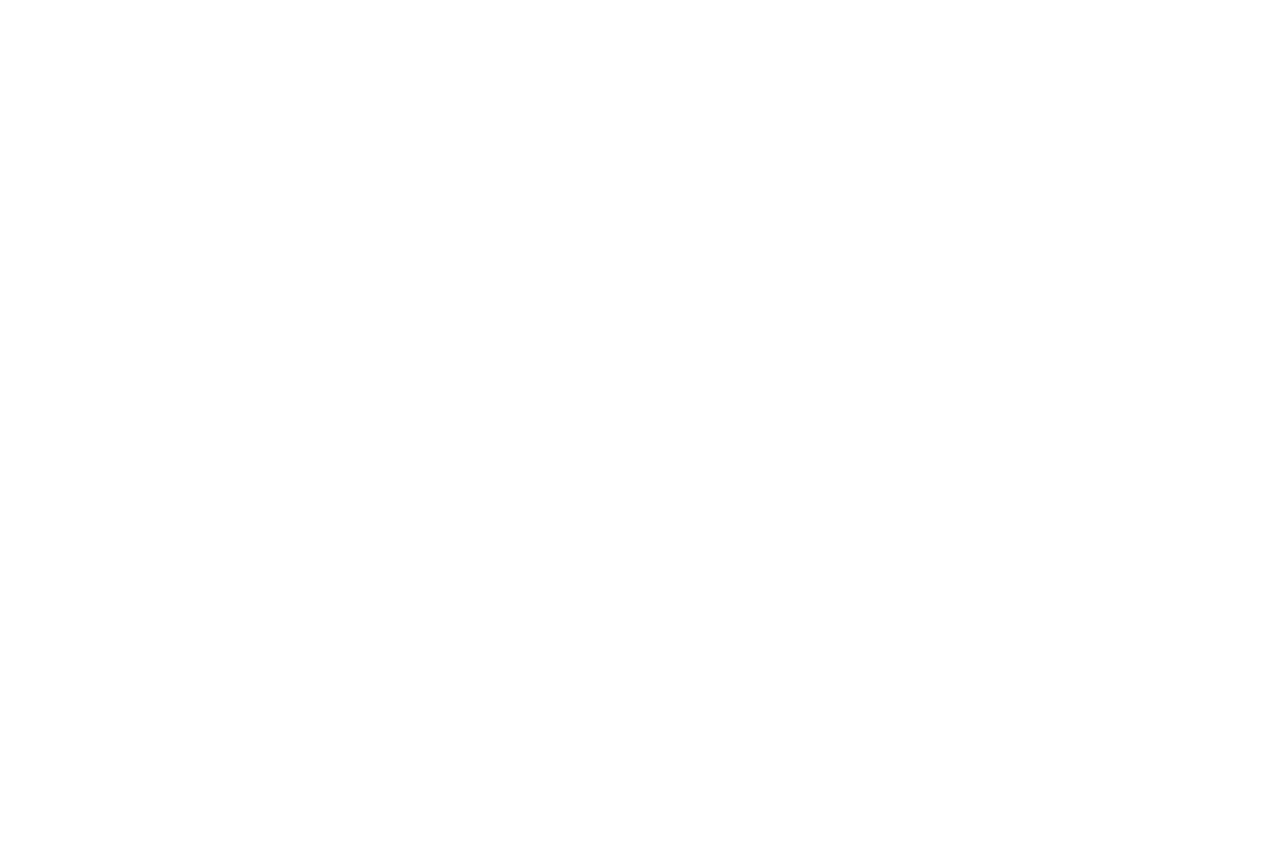
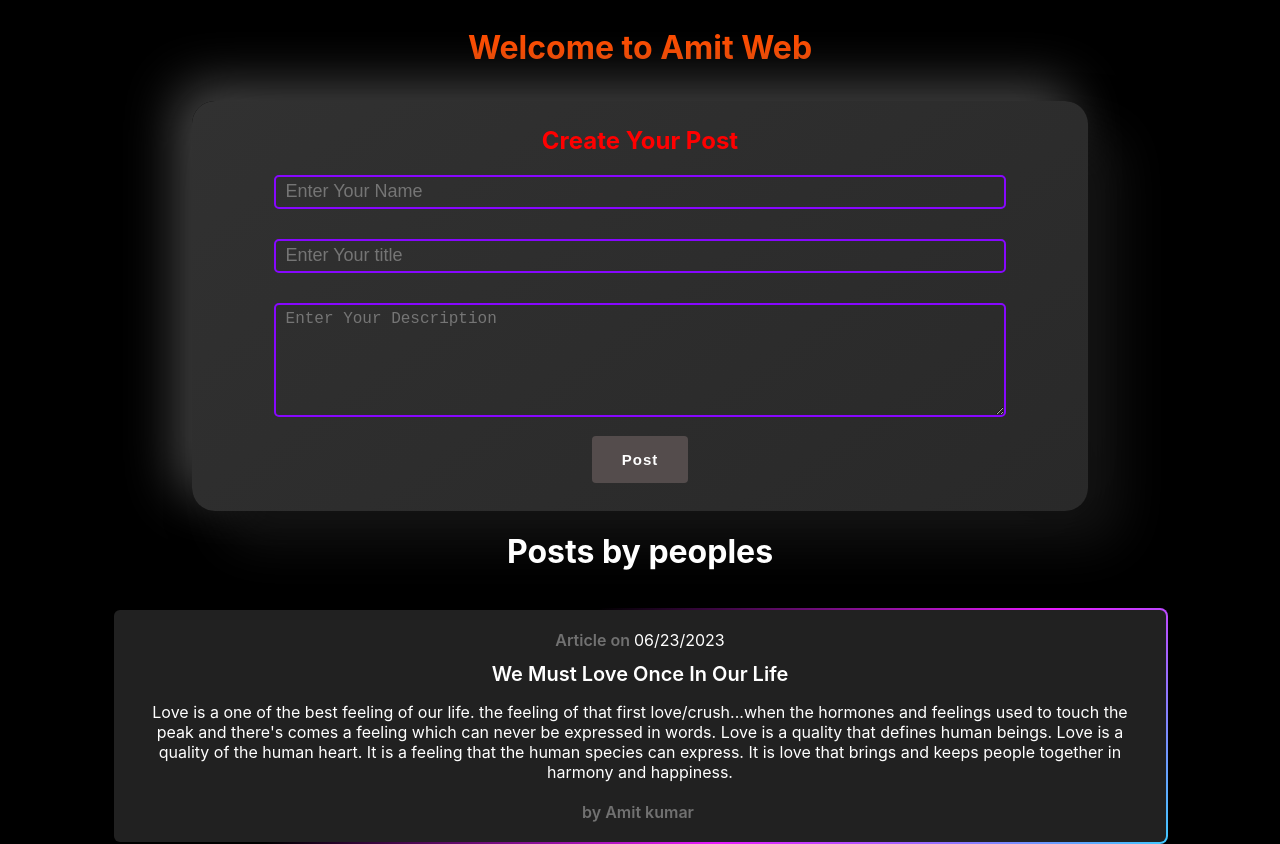
Before and after one commit to Amitkumar458/Share-Your-Thoughts, a React (Create React App) app: page / in a window 1280 px wide. Before the commit this address had no page. Before the commit the page ends 800 px from the top, so only its background shows below. Built offline with nearby package versions, Linux system fonts and the light colour scheme; no server answers.

Commit message:
fetch and post feature to api and form control

```diff
--- a/package.json
+++ b/package.json
@@ -7,11 +7,11 @@
     "@testing-library/jest-dom": "^5.17.0",
     "@testing-library/react": "^13.4.0",
     "@testing-library/user-event": "^13.5.0",
-    "body-parser": "^1.20.2",
+    "date-fns": "^2.30.0",
     "react": "^18.2.0",
     "react-dom": "^18.2.0",
+    "react-hook-form": "^7.47.0",
     "react-redux": "^8.1.2",
-    "react-router-dom": "^6.16.0",
     "react-scripts": "5.0.1",
     "web-vitals": "^2.1.4"
   },
--- a/src/App.js
+++ b/src/App.js
@@ -1,15 +1,14 @@
 import './App.css';
-import { BrowserRouter as Router , Routes , Route } from "react-router-dom";
-import ToDo from './feature/ToDoList/ToDo';
+// import ToDo from './feature/ToDoList/ToDo';
 import Posts from './feature/posts/Posts';
 function App() {
+
+
   return (
-    <Router>
-      <Routes>
-          <Route path='/todo' element={<ToDo/>}/>
-          <Route path='/share-your-thoughts' element={<Posts/>}/>
-      </Routes>
-    </Router>
+    <div className="App">
+      {/* <ToDo/> */}
+      <Posts/>
+    </div>
   );
 }
 
--- a/src/App/store.js
+++ b/src/App/store.js
@@ -1,9 +1,11 @@
 import { configureStore } from "@reduxjs/toolkit";
+import counterReducer from '../feature/counter/counterSlice';
 import todoslice from "../feature/ToDoList/todoslice";
 import postSlice from "../feature/posts/postSlice";
 
 const store = configureStore({
     reducer:{
+        counter:counterReducer,
         todoslice:todoslice,
         postSlice:postSlice
     }
--- a/src/feature/ToDoList/ToDo.jsx
+++ b/src/feature/ToDoList/ToDo.jsx
@@ -16,15 +16,15 @@
         setval(e.target.value);
     }
     return (
-        <div className='main App'>
+        <div className='main'>
                 <h1 style={{ color: 'red'}}>Welcome to To-Do List</h1>
-            <div className='box2'>
+            <div className='box'>
                 <div style={{textAlign:'center'}}>
                     <h4>Add Your Tasks</h4>
                 </div>
                 <form className="group" onSubmit={runthis}>
-                    <input required="" type="text" onChange={changefun} placeholder='Enter Item' value={val} className="input1"/>
-                    <button type='submit' className='btntodo'>Add</button>
+                    <input required="" type="text" onChange={changefun} placeholder='Enter Item' value={val} className="input"/>
+                    <button type='submit' className='btn1'>Add</button>
                 </form>
                 <Showlist/>
             </div>
--- /dev/null
+++ b/src/feature/counter/counterSlice.js
@@ -0,0 +1,22 @@
+import { createSlice } from "@reduxjs/toolkit";
+
+const initialState = {
+    count : 0
+}
+
+export const counterSlice = createSlice({
+    name:'counter',
+    initialState,
+    reducers:{
+        increment:(state) => {
+            state.count += 1;
+        },
+        decrement:(state) => {
+            state.count -= 1;
+        }
+    }
+});
+
+export const {increment , decrement} = counterSlice.actions;
+
+export default counterSlice.reducer;
--- /dev/null
+++ b/src/feature/posts/CreatePost.jsx
@@ -0,0 +1,54 @@
+import {useForm} from 'react-hook-form'
+import { useDispatch } from "react-redux";
+
+import {  createPost } from "./postSlice";
+
+const CreatePost = () => {
+const dispatch = useDispatch()
+    const {
+        register,
+        handleSubmit,
+        formState: { errors },
+      } = useForm()
+
+      const onSubmit = (data) => dispatch(createPost(data))
+
+
+
+  return (
+    <form onSubmit={handleSubmit(onSubmit)}>
+      <input
+        type="text"
+        name="name"
+        {...register("name",{required:true})}
+        placeholder="Enter Your Name"
+        className="btn2"
+        required
+      />
+      {errors.name && <p>Please Enter Your Name</p>}
+      <input
+        type="text"
+        name="title"
+        {...register("title",{required:true})}
+        placeholder="Enter Your title"
+        className="btn2"
+        required
+      />
+      <textarea
+        type="text"
+        name="description"
+        {...register("description",{required:true})}
+        placeholder="Enter Your Description"
+        className="btn3"
+        required
+      />
+      <div>
+        <button type="submit" className="btn4">
+          Post
+        </button>
+      </div>
+    </form>
+  );
+};
+
+export default CreatePost;
--- a/src/feature/posts/Posts.jsx
+++ b/src/feature/posts/Posts.jsx
@@ -1,24 +1,24 @@
-import React from 'react'
+import React, { useEffect } from 'react'
 import Showpost from './Showpost';
-import { useSelector } from 'react-redux';
+import { useDispatch, useSelector } from 'react-redux';
+import CreatePost from './CreatePost';
+import { fetchPost } from './postSlice';
+
 
 const Posts = () => {
-    const posts = useSelector((state) => state.postSlice);
+    const dispatch = useDispatch()
+    const posts = useSelector((state) => state.postSlice.posts);
+
+    useEffect(()=>{
+        dispatch(fetchPost())
+    },[dispatch])
     console.log(posts);
   return (
-    // Amit baklol hai
-    <div className='main App' style={{background:'black' , color:'white'}}>
-        <h1 style={{color:"#ff4d00"}}>Share Your Thoughts</h1>
+    <div className='main'>
+        <h1 style={{color:"#ff4d00"}}>Welcome to Amit Web</h1>
         <div className='box App'>
             <h2 style={{color:"red"}}>Create Your Post</h2>
-            <form>
-                <input type="text" name="name" placeholder='Enter Your Name' className='btn2' required/>
-                <input type="text" name="title" placeholder='Enter Your title' className='btn2' required/>
-                <textarea type="text" name="description" placeholder='Enter Your Description' className='btn3' required/>
-                <div>
-                    <button type="submit" className='btn4'> Post </button>
-                </div>
-            </form>
+           <CreatePost/>
         </div>
         <h1>
             Posts by peoples
@@ -26,7 +26,6 @@
         {posts.map((item , id) => {
             return <Showpost key={id} title={item.title} description={item.description} date={item.date} name={item.name}/>;
         })}
-        <footer>This is a footer</footer>
     </div>
   )
 }
--- a/src/feature/posts/Showpost.jsx
+++ b/src/feature/posts/Showpost.jsx
@@ -1,12 +1,15 @@
 import React from 'react'
+import { format} from 'date-fns'
 
 const Showpost = ({name , description , date , title}) => {
+   const d = format(new Date(date), 'MM/dd/yyyy')
+
     return (
         <div className="card">
             <div className="main-content">
                 <div className="header">
                     <span>Article on</span>
-                    <span>{date}</span>
+                    <span>{d}</span>
                 </div>
                 <p className="heading">{title}</p>
                 <div className="categories">
--- a/src/feature/posts/postSlice.jsx
+++ b/src/feature/posts/postSlice.jsx
@@ -1,20 +1,90 @@
-import { createSlice } from "@reduxjs/toolkit";
+import { createAsyncThunk, createSlice } from "@reduxjs/toolkit";
 
-const initialState = [
+
+//create Action
+
+export const createPost = createAsyncThunk("createPost",async(data,{rejectWithValue})=>{
+const response = await fetch("https://redux-api-amitkumar458.vercel.app/api/post",{
+    method:"POST",
+    headers:{
+        "Content-Type":"application/json"
+    },
+    body:JSON.stringify(data)
+});
+
+try {
+    const result = await response.json();
+    return result
+} catch (error) {
+    return rejectWithValue(error)
+}
+
+})
+
+export const fetchPost = createAsyncThunk("fetchPost",async(data,{rejectWithValue})=>{
+const response = await fetch("https://redux-api-amitkumar458.vercel.app/api/get");
+
+try {
+    const result = await response.json();
+    return result
+} catch (error) {
+    return rejectWithValue(error)
+}
+
+})
+
+
+
+const initialState = {
+  posts: [
     {
-        name: "Amit kumar",
-        title: "We Must Love Once In Our Life",
-        description: "Love is a one of the best feeling of our life. the feeling of that first love/crush...when the hormones and feelings used to touch the peak and there's comes a feeling which can never be expressed in words. Love is a quality that defines human beings. Love is a quality of the human heart. It is a feeling that the human species can express. It is love that brings and keeps people together in harmony and happiness.",
-        date: "23-june-2023"
-    }
-]
+      name: "Amit kumar",
+      title: "We Must Love Once In Our Life",
+      description:
+        "Love is a one of the best feeling of our life. the feeling of that first love/crush...when the hormones and feelings used to touch the peak and there's comes a feeling which can never be expressed in words. Love is a quality that defines human beings. Love is a quality of the human heart. It is a feeling that the human species can express. It is love that brings and keeps people together in harmony and happiness.",
+      date: "23-june-2023",
+    },
+  ],
+  loading: false,
+  eroor: null,
+};
 
 const postSlice = createSlice({
-    name:'posts',
-    initialState,
-    reducers:{
+  name: "posts",
+  initialState,
+  reducers: {
+    addPost:(state,action)=>{
+        state.posts.push(action.payload)
+    }
 
-    }
-})
-
+  },
+  extraReducers:{
+    // for fetching
+    [fetchPost.pending]: (state)=>{
+        state.loading = true
+    },
+    [fetchPost.fulfilled]: (state,action)=>{
+        state.loading = false
+        state.posts.push(...action.payload.data.rows)
+    },
+    [fetchPost.rejected]: (state,action)=>{
+        state.loading = false
+        state.error = action.payload.error
+    },
+    // for creating
+    [fetchPost.pending]: (state)=>{
+        state.loading = true
+    },
+    [fetchPost.fulfilled]: (state,action)=>{
+        state.loading = false
+        state.posts =[]
+        state.posts.push(...action.payload.data.rows)
+    },
+    [fetchPost.rejected]: (state,action)=>{
+        state.loading = false
+        state.error = action.payload.error
+    },
+  }
+});
+export const {addPost} = postSlice.actions
 export default postSlice.reducer;
--- a/src/index.css
+++ b/src/index.css
@@ -5,6 +5,8 @@
     sans-serif;
   -webkit-font-smoothing: antialiased;
   -moz-osx-font-smoothing: grayscale;
+  background-color: black;
+  color: white;
 }
 
 code {
@@ -13,8 +15,74 @@
 }
 
 .main {
+  height: 100vh;
   display: flex;
   padding: 7px;
   flex-direction: column;
   align-items: center;
 }
+
+.box {
+  padding: 5px;
+  min-height: 400px;
+  width: 300px;
+  overflow-y: auto;
+  text-align: left;
+  border-radius: 20px;
+  background: linear-gradient(145deg, #cacaca, #f0f0f0);
+  box-shadow: 5px 5px 7px #b1b1b1,
+    -5px -5px 7px #ffffff;
+}
+
+.button1 {
+  border-radius: 5px;
+  background: linear-gradient(145deg, #f18f8f, #f0f0f0);
+  box-shadow: 5px 5px 7px #b1b1b1,
+    -5px -5px 7px #c3fab2;
+}
+
+.group {
+  display: flex;
+}
+
+ .input {
+  font-size: 20px;
+  padding: 10px 10px 10px 5px;
+  display: block;
+  width: 250px;
+  border: none;
+  border-bottom: 1px solid #515151;
+  background: transparent;
+ }
+
+ .input:focus {
+  outline: none;
+ }
+
+ .input:focus ~ label, .input:valid ~ label {
+  top: -20px;
+  font-size: 14px;
+  color: #5264AE;
+ }
+
+ .btn1 {
+  color: rgb(255, 255, 255);
+  font-weight: 700;
+  background: red;
+  border: none;
+  border-radius: 10px;
+}
+
+.lists {
+  display: flex;
+  flex-wrap: wrap;
+  justify-content: space-between;
+  margin: 3px;
+  font-size: 22px;
+  font-family: 'Franklin Gothic Medium', 'Arial Narrow', Arial, sans-serif;
+}
+
+.listshow {
+  padding-top: 5px;
+  width: 290;
+}
```
Also changed, not shown: src/App.css (+0 -67 lines), src/feature/counter/Counter.js (added, +19 -0 lines), 1 other file (tests, documents, lock files or other folders).
